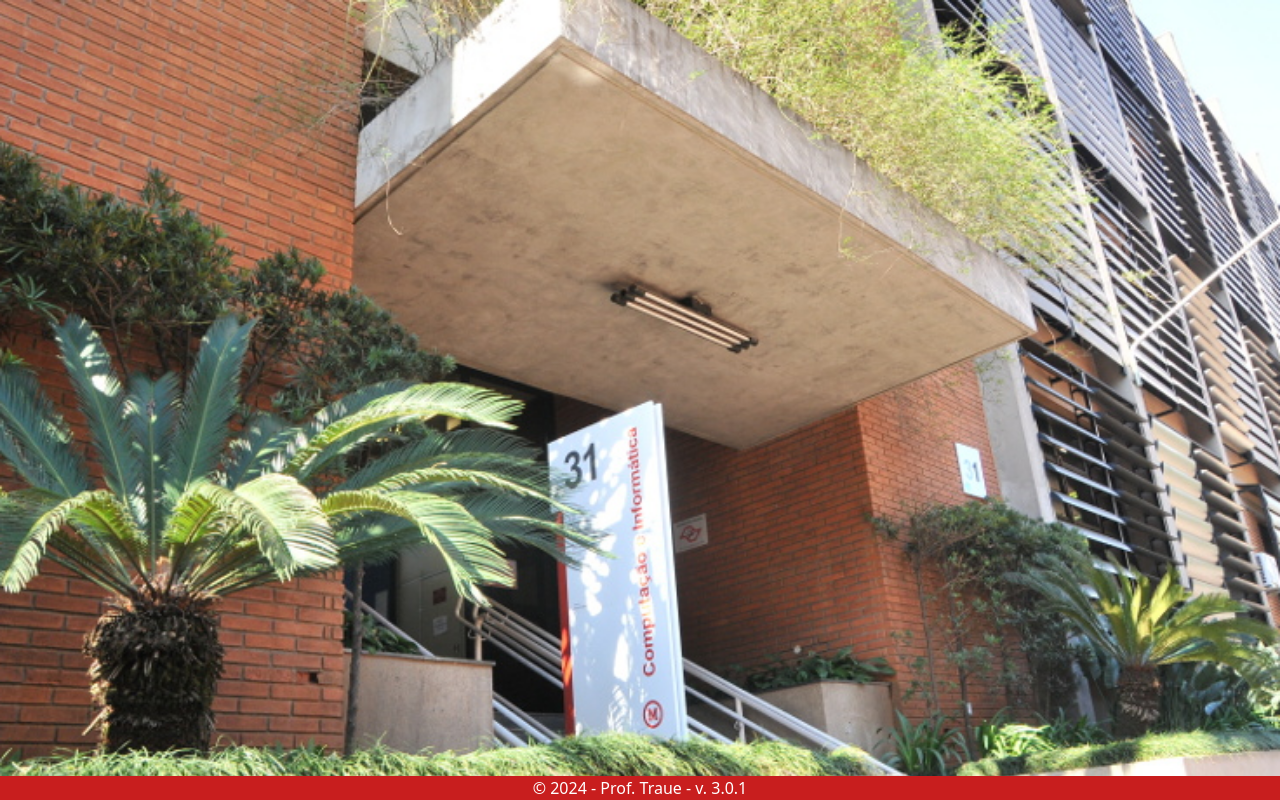
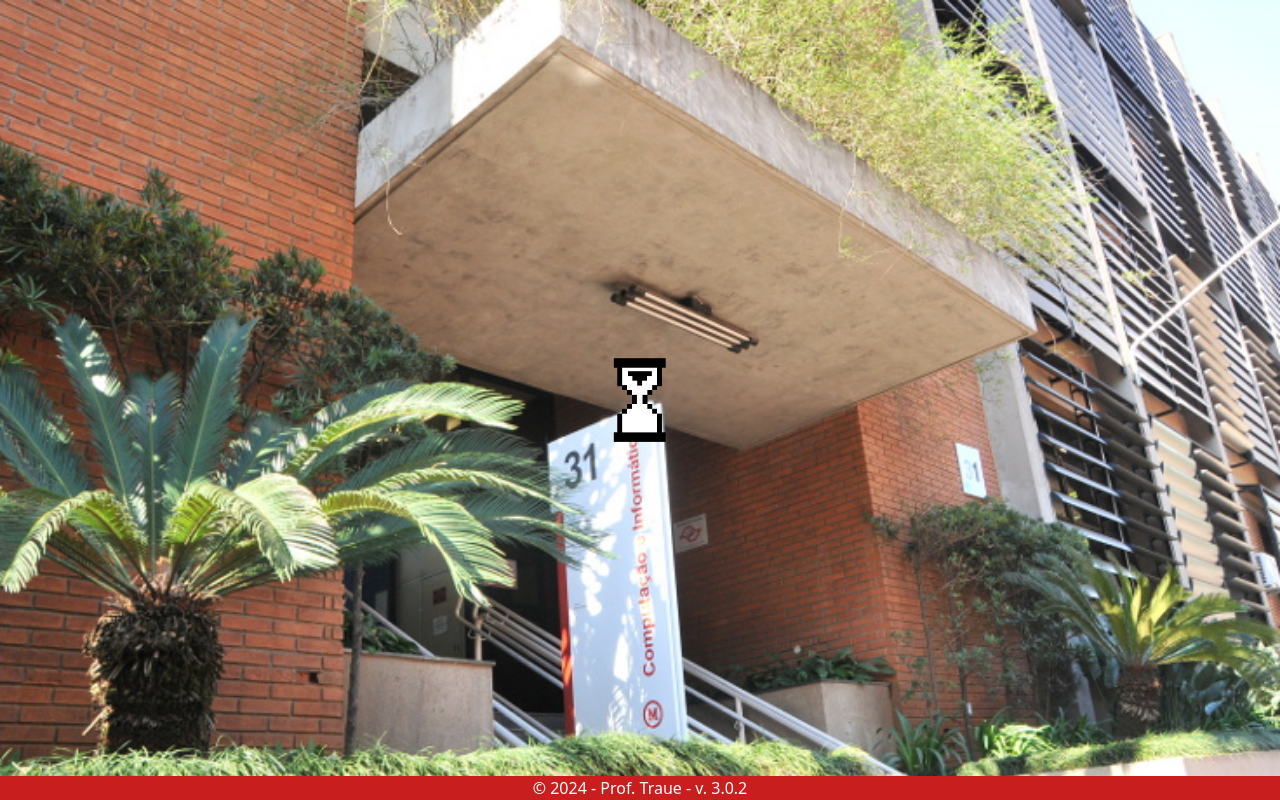
Before and after one commit to traue/git-index, a PHP site: page / in a window 1280 px wide. Run offline with PHP 8.4, Linux system fonts and the light colour scheme; some libraries are stand-ins or nearby versions.

Commit message:
Add loading gif
Very simple lading gif on index
css reformat

```diff
--- a/index.html
+++ b/index.html
@@ -41,6 +41,9 @@
     <title>Git - Prof. Traue</title>
   </head>
   <body>
+    <img
+      src="img/loading.gif"
+    />
     <footer class="footer">
       <div class="container">
         <span class="text text-white"
--- a/js/constants.js
+++ b/js/constants.js
@@ -2,7 +2,7 @@ var constants = {
     apiURL : "https://api.traue.com.br/disciplinas/",
     gitURL : "https://github.com/traue/",
     pagesURL : "https://traue.github.io/",
-    version: "3.0.1",
+    version: "3.0.2",
     boxSize: "large",
     waitInstructions: "Aguarde instruções do professor!<br><br>Esta aplicação não está ativa ainda! 😄",
     wait: "Aguarde...",
--- a/style/style.css
+++ b/style/style.css
@@ -1,10 +1,15 @@
-body, html {
+body,
+html {
   height: 100%;
   background-image: url("../img/backmack.jpeg");
   height: 100%;
   background-position: center;
   background-repeat: no-repeat;
   background-size: cover;
+
+  justify-content: center;
+  align-items: center;
+
 }
 
 .footer {
@@ -17,6 +22,17 @@ body, html {
   text-align: center;
 }
 
-.dlcButton, dlcButton:hover {
+.dlcButton,
+dlcButton:hover {
   background: orange !important;
 }
+
+img {
+  position: absolute;
+  margin: auto;
+  top: 0;
+  left: 0;
+  right: 0;
+  bottom: 0;
+  width: 100px;
+}
```
Also changed, not shown: img/loading.gif (added).
